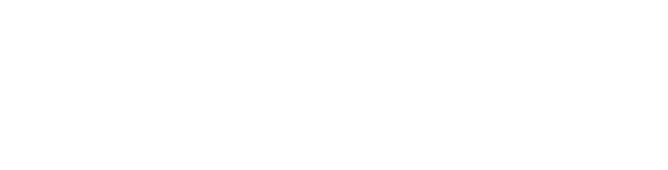
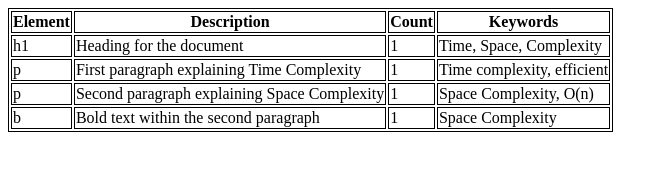
Before and after one commit to acciojob/time-and-space-complexity-abhirajpratapsingh, a website: page main.html in a window 1280 px wide. Shown: the whole page, without its empty margins (0-668 px from the left). Drawn offline with Linux system fonts and the light colour scheme.

Commit message:
created a submission

```diff
--- a/main.html
+++ b/main.html
@@ -4,10 +4,52 @@
 
 <head>
 	<link rel="stylesheet" href="styles.css">
+	<style>
+		table,th,td
+		{
+			border: 1px solid black;
+		}
+	</style>
 </head>
 
 <body>
 	<!-- the entire body must be written by student -->
+	<table>
+		<thead>
+			<tr>
+				<th>Element</th>
+				<th>Description</th>
+				<th>Count</th>
+				<th>Keywords</th>
+			</tr>
+		</thead>
+		<tbody>
+			<tr>
+				<td>h1</td>
+				<td>Heading for the document</td>
+				<td>1</td>
+				<td>Time, Space, Complexity</td>
+			</tr>
+			<tr>
+				<td>p</td>
+				<td>First paragraph explaining Time Complexity</td>
+				<td>1</td>
+				<td>Time complexity, efficient</td>
+			</tr>
+			<tr>
+				<td>p</td>
+				<td>Second paragraph explaining Space Complexity</td>
+				<td>1</td>
+				<td>Space Complexity, O(n)</td>
+			</tr>
+			<tr>
+				<td>b</td>
+				<td>Bold text within the second paragraph</td>
+				<td>1</td>
+				<td>Space Complexity</td>
+			</tr>
+		</tbody>
+	</table>
     <script type="text/javascript" src="./script.js">
 </script>
 
```
